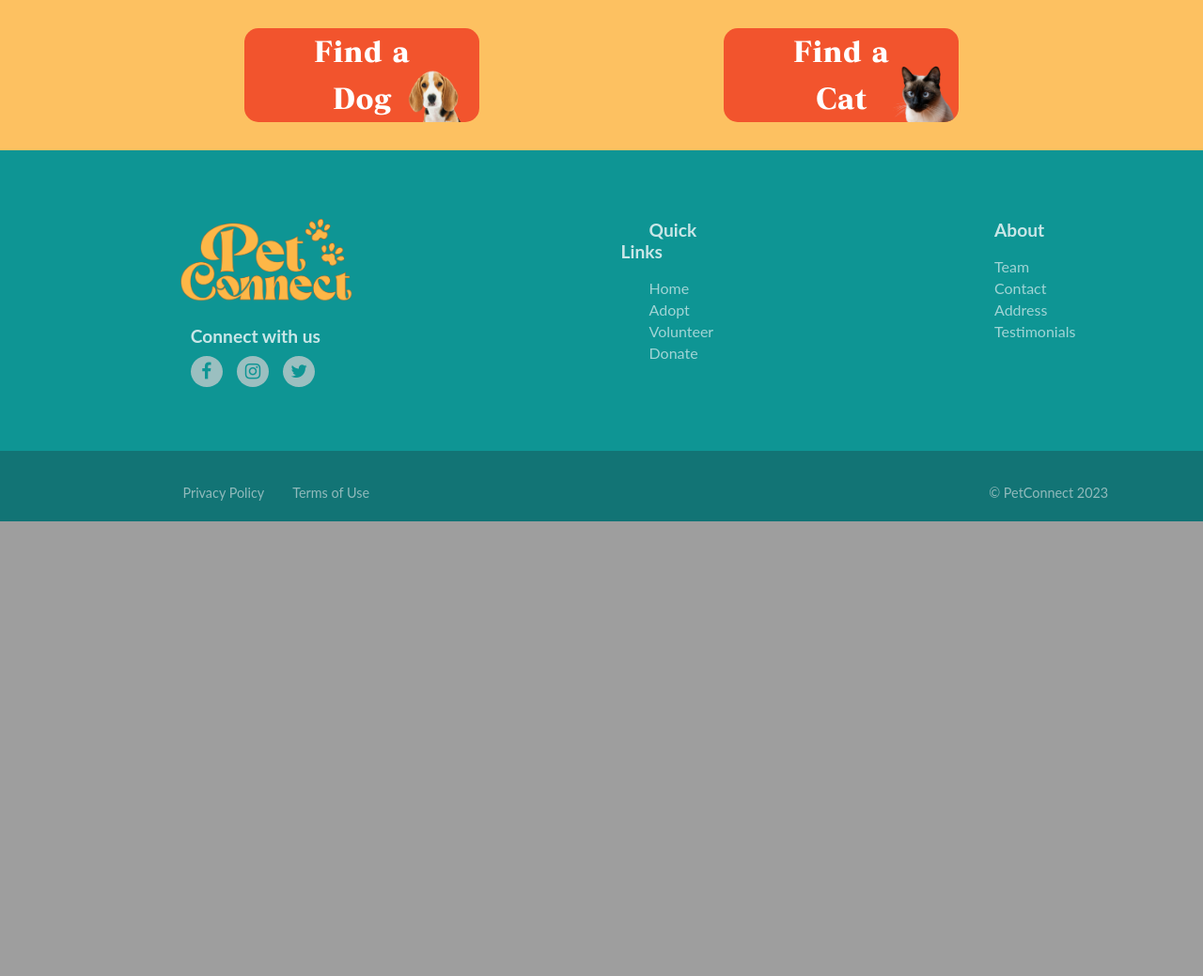
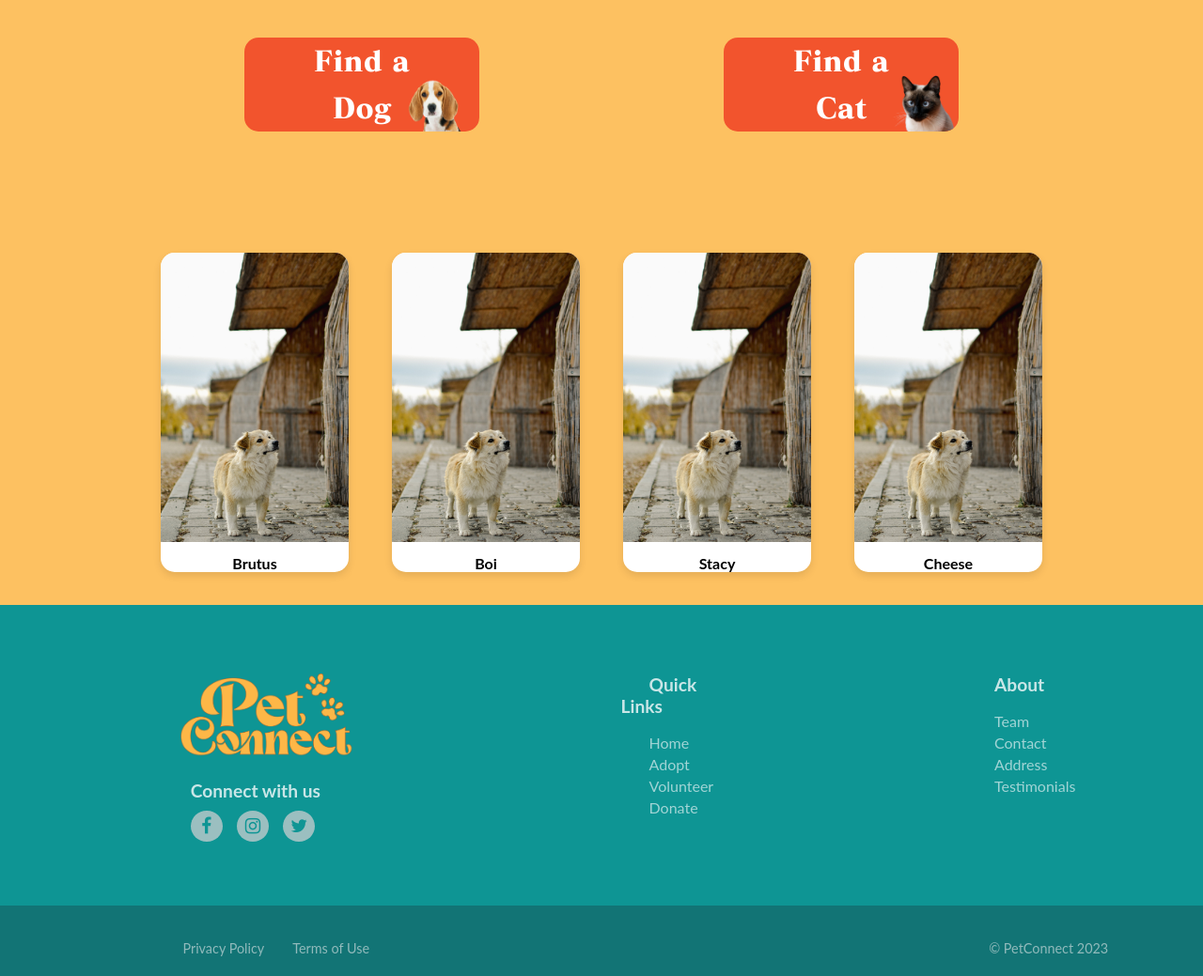
Before and after one commit to Marktrex/gr2_bscs3a_petconnect, a PHP site: page /home-page-light.html in a window 1280 px wide; the page is wider, and only the part inside the window is pictured. Shown: the part 720-1759 px from the top of that part at 94% size. Before the commit the page ends 1275 px from the top of that part, so only its background shows below. Run offline with PHP 8.4, Linux system fonts and the light colour scheme.

Commit message:
Update (Unfinished)

```diff
--- a/src/home-page-light.css
+++ b/src/home-page-light.css
@@ -456,11 +456,11 @@ h2 {
   background-color: #f2542d;
   border: none;
   font-family: 'dairantou', sans-serif;
-   text-align: center;
+  text-align: center;
   text-decoration: none;
   display: inline-block;
   font-size: 30px;
-  margin: 30px 0px 30px 0px;
+  margin: 40px 0px 30px 0px;  /* top,right,bottom,left */
   cursor: pointer;
   color: white;
   border-radius: 15px;
@@ -498,7 +498,48 @@ h2 {
   height: 90px;
   line-height: 200px; /* Vertical centering of text */
 }
+/* content-Available dog and cats*/
+        .pet-container {
+            display: flex;
+            flex-wrap: wrap;
+            justify-content: space-around;
+            padding: 20px;
+            margin-left: 10%;
+            margin-right: 10%;
+            margin-top: 5%;
+        }
 
+        .dog-card {
+            text-align: center;
+            margin: 15px;
+            padding: 0px;
+            background-color: white;
+            box-shadow: 0 4px 8px rgba(0, 0, 0, 0.1);
+            transition: transform 0.3s ease-in-out;
+            cursor: pointer;
+            border-radius: 15px;
+        }
+
+        .dog-card:hover {
+            transform: scale(1.05);
+        }
+
+        .dog-image {
+        /*  object-position: bottom; [para ma position yung crop maayos] */
+            object-fit: cover;
+            max-width: 100%;
+            width: 200px;
+            height: auto; /*backup height: 100px;*/
+            border-top-left-radius: 15px;
+            border-top-right-radius: 15px;
+            border-bottom-left-radius: 0;
+            border-bottom-right-radius: 0
+        }
+
+        .dog-name {
+            margin-top: 10px;
+            font-weight: bold;
+        }
 /* Content Responsive*/
 @media (max-width: 900px) {
 h1 {
--- a/src/home-page-light.html
+++ b/src/home-page-light.html
@@ -56,6 +56,36 @@
     </div>
 
 <!-- content-Available dog and cats-->
+<div class="pet-container">
+        <div class="dog-card">
+            <a href="#">
+                <img class="dog-image" src="icons/cheese.jpg" alt="Dog 1">
+            </a>
+            <div class="dog-name">Brutus</div>
+        </div>
+
+        <div class="dog-card">
+            <a href="#">
+                <img class="dog-image" src="icons/cheese.jpg" alt="Dog 2">
+            </a>
+            <div class="dog-name">Boi</div>
+        </div>
+
+        <div class="dog-card">
+            <a href="#">
+                <img class="dog-image" src="icons/cheese.jpg" alt="Dog 3">
+            </a>
+            <div class="dog-name">Stacy</div>
+        </div>
+
+        <div class="dog-card">
+            <a href="#">
+                <img class="dog-image" src="icons/cheese.jpg" alt="Dog 4">
+            </a>
+            <div class="dog-name">Cheese</div>
+        </div>
+    </div>
+
 
   <script>
     const header = document.querySelector("header");
```
